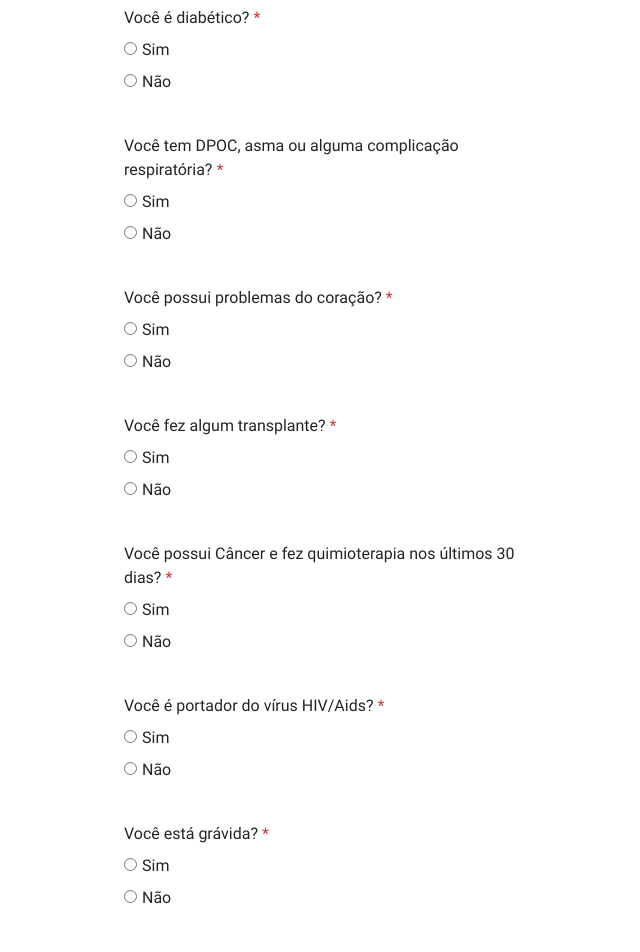
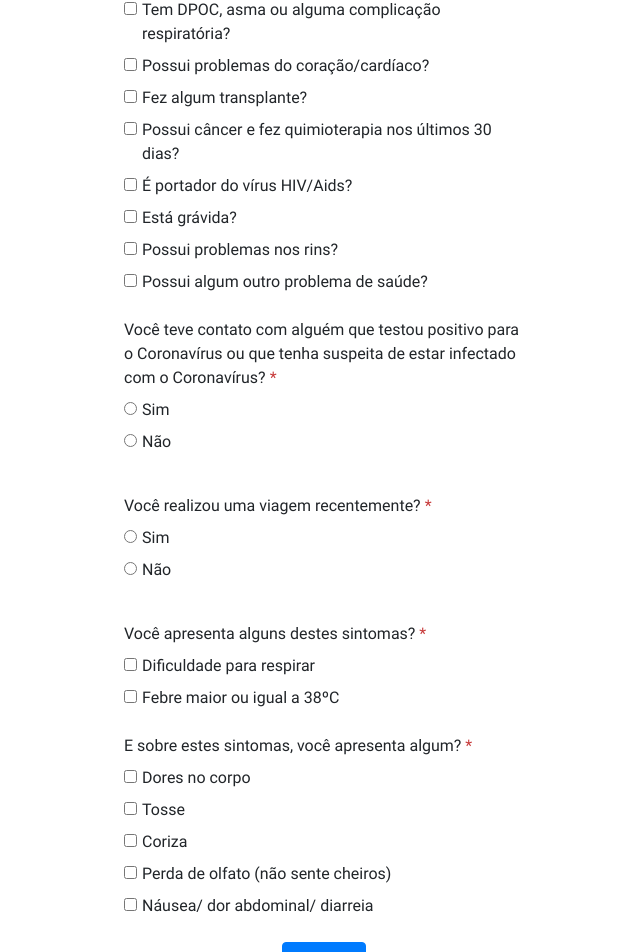
Before and after one commit to empresaejec/SiteComiteEnfrentamento, a React (Create React App) app: page / in a window 1280 px wide. Shown: the part 757-1709 px from the top of the page, without its empty margins (316-956 px from the left). Built offline with nearby package versions, Linux system fonts and the light colour scheme.

Commit message:
Added the form's result

```diff
--- a/src/components/Checkbox/index.jsx
+++ b/src/components/Checkbox/index.jsx
@@ -7,6 +7,7 @@ import "./styles.css";
 const Checkbox = ({ checked, name, value, label, onChange }) => {
   return (
     <div className="form-checkbox">
+      <div>
         <input
           type="checkbox"
           name={name}
@@ -14,7 +15,10 @@ const Checkbox = ({ checked, name, value, label, onChange }) => {
           value={value}
           onChange={onChange}
         />
+      </div>
+      <div>
         <label>{label}</label>
+      </div>
     </div>
   )
 }
--- a/src/components/Checkbox/styles.css
+++ b/src/components/Checkbox/styles.css
@@ -1,3 +1,7 @@
+.form-checkbox{
+    display: flex;
+}
+
 .form-checkbox label{
     margin-left: 5px;
 }
--- a/src/components/Form/index.jsx
+++ b/src/components/Form/index.jsx
@@ -17,8 +17,31 @@ import ReactLoading from 'react-loading';
 // Styles
 import './styles.css';
 
+const resultData = [
+    {
+        title: "",
+        guidelines: [
+            "Considerando as informações que você me apresentou, recomendamos que mantenha as medidas de prevenção e o distanciamento social. Recomendamos que qualquer mudança nos seus sintomas, por favor, dirija-se ao Centro de triagem de seu município. Caso seu município não conte com centro de triagem, entre em contato com a sua Unidade Básica de Saúde."
+        ]
+    },
+    {
+        title: "Buscar o Centro de Triagem",
+        guidelines: [
+            "Se você é de Araranguá, considerando as informações que você me apresentou, você deve ir até o Centro de Triagem localizado no Centro Comunitário do Santuário Nossa Senhora Mãe dos homens.",
+            "Se você não é de Araranguá, entre em contato com a sua Unidade Básica de Saúde para saber aonde você deve ir para passar por avaliação médica."
+        ]
+    },
+    {
+        title: "Manter o Isolamento Familiar e Buscar o Centro de Triagem em Caso de Piora dos Sintomas",
+        guidelines: [
+            "Considerando as informações que você me apresentou, recomendamos que faça o isolamento familiar por 14 dias. Em caso de qualquer mudança em seus sintomas, busque o Centro de Triagem de seu município. Caso seu município não conte com centro de triagem, entre em contato com a sua Unidade Básica de Saúde."
+        ]
+    },
+]
+
 const WholeForm = () => {
     const [formState, setFormState] = useState('form');
+    const [result, setResult] = useState(0);
 
     const formik = useFormik({
         initialValues: {
@@ -28,26 +51,25 @@ const WholeForm = () => {
             city:"",
             uf:"",
             q1:"",
-            q2:"",
+            q2:[],
             q3:"",
             q4:"",
-            q5:"",
-            q6:"",
-            q7:"",
-            q8:"",
-            q9:"",
-            q10:"",
-            q11:"",
-            q12:"",
-            q13:"",
-            q14:[],
+            q5:[],
+            q6:[],
         },
         onSubmit: (values) => {
             setFormState('loading');
 
             const old = (new Date()).getFullYear() - (new Date(values.birthday)).getFullYear();
-            console.log(values);
-            console.log(old)
+
+            // Case the person has more than 60 years old, had/has some health problems, has any strong symptom or 4 or more light symptoms
+            if(old >= 60 || values.q2.length > 0 || values.q5.length > 0 || values.q6.length >= 4)
+                setResult(1); // First result in the result array
+            else if(values.q6.length >= 3 || values.q3 === "true" || values.q4 === "true")
+                setResult(2);
+            else
+                setResult(0);
+            setFormState('result');
         },
     })
 
@@ -58,7 +80,16 @@ const WholeForm = () => {
                 <ReactLoading type="spin" color="#1659bf" height={32} width={32} />
             </div>
         )
-    return(
+    else if(formState === 'result')
+        return (
+            <div className="result-container">
+                {resultData[result].title ? <h2>{resultData[result].title}</h2> : <></>}
+                <div>
+                    {resultData[result].guidelines.map(guide => <p>{guide}</p>)}
+                </div>
+            </div>
+        )
+    else return(
         <Form onSubmit={formik.handleSubmit}>
             <h2>
                 Inquérito de direcionamento
@@ -131,78 +162,49 @@ const WholeForm = () => {
                 required
                 {...formik.getFieldProps('q1')}
             />
+            <Form.Group>
+                <label className="question">
+                Assinale as alternativas abaixo que sejam verdadeiras. Você: <span className="required-icon">*</span>
+                </label>
+                <Checkbox required checked={formik.values.q2.includes("1")} onChange={formik.handleChange} name="q2" value="1" label="É hipertenso?" />
+                <Checkbox required checked={formik.values.q2.includes("2")} onChange={formik.handleChange} name="q2" value="2" label="É diabético" />
+                <Checkbox required checked={formik.values.q2.includes("3")} onChange={formik.handleChange} name="q2" value="3" label="Tem DPOC, asma ou alguma complicação respiratória?" />
+                <Checkbox required checked={formik.values.q2.includes("4")} onChange={formik.handleChange} name="q2" value="4" label="Possui problemas do coração/cardíaco?" />
+                <Checkbox required checked={formik.values.q2.includes("5")} onChange={formik.handleChange} name="q2" value="5" label="Fez algum transplante?" />
+                <Checkbox required checked={formik.values.q2.includes("6")} onChange={formik.handleChange} name="q2" value="6" label="Possui câncer e fez quimioterapia nos últimos 30 dias?" />
+                <Checkbox required checked={formik.values.q2.includes("7")} onChange={formik.handleChange} name="q2" value="7" label="É portador do vírus HIV/Aids?" />
+                <Checkbox required checked={formik.values.q2.includes("8")} onChange={formik.handleChange} name="q2" value="8" label="Está grávida?" />
+                <Checkbox required checked={formik.values.q2.includes("9")} onChange={formik.handleChange} name="q2" value="9" label="Possui problemas nos rins?" />
+                <Checkbox required checked={formik.values.q2.includes("10")} onChange={formik.handleChange} name="q2" value="10" label="Possui algum outro problema de saúde?" />
+            </Form.Group>
             <Radio
-                question = "Você é hipertenso?"
-                required
-                {...formik.getFieldProps('q2')}
-            />
-            <Radio
-                question = "Você é diabético? "
+                question = "Você teve contato com alguém que testou positivo para o Coronavírus ou que tenha suspeita de estar infectado com o Coronavírus?"
                 required
                 {...formik.getFieldProps('q3')}
             />
             <Radio
-                question = "Você tem DPOC, asma ou alguma complicação respiratória?"
+                question = "Você realizou uma viagem recentemente?"
                 required
                 {...formik.getFieldProps('q4')}
-            />
-            <Radio
-                question = "Você possui problemas do coração?"
-                required
-                {...formik.getFieldProps('q5')}
-            />
-            <Radio
-                question = "Você fez algum transplante?"
-                required
-                {...formik.getFieldProps('q6')}
-            />
-            <Radio
-                question = "Você possui Câncer e fez quimioterapia nos últimos 30 dias?"
-                required
-                {...formik.getFieldProps('q7')}
-            />
-            <Radio
-                question = "Você é portador do vírus HIV/Aids?"
-                required
-                {...formik.getFieldProps('q8')}
-            />
-            <Radio
-                question = "Você está grávida?"
-                required
-                {...formik.getFieldProps('q9')}
-            />
-            <Radio
-                question = "Você possui problemas nos rins?"
-                required
-                {...formik.getFieldProps('q10')}
-            />
-            <Radio
-                question = "Você possui algum outro problema de saúde?"
-                required
-                {...formik.getFieldProps('q11')}
-            />
-            <Radio
-                question = "Você teve contato com alguém que testou positivo para o Coronavírus ou que tenha suspeita de estar infectado com o Coronavírus?"
-                required
-                {...formik.getFieldProps('q12')}
-            />
-            <Radio
-                question = "Você realizou uma viagem recentemente?"
-                required
-                {...formik.getFieldProps('q13')}
             />
 
             <Form.Group>
                 <label className="question">
-                Quais desses sintomas você apresenta? <span className="required-icon">*</span>
+                Você apresenta alguns destes sintomas? <span className="required-icon">*</span>
                 </label>
-                <Checkbox required checked={formik.values.q14.includes("1")} onChange={formik.handleChange} name="q14" value="1" label="Dificuldade para respirar" />
-                <Checkbox required checked={formik.values.q14.includes("2")} onChange={formik.handleChange} name="q14" value="2" label="Febre maior ou igual a 38ºC" />
-                <Checkbox required checked={formik.values.q14.includes("3")} onChange={formik.handleChange} name="q14" value="3" label="Dores no corpo" />
-                <Checkbox required checked={formik.values.q14.includes("4")} onChange={formik.handleChange} name="q14" value="4" label="Tosse" />
-                <Checkbox required checked={formik.values.q14.includes("5")} onChange={formik.handleChange} name="q14" value="5" label="Coriza" />
-                <Checkbox required checked={formik.values.q14.includes("6")} onChange={formik.handleChange} name="q14" value="6" label="Perda de olfato (não sente cheiros)" />
-                <Checkbox required checked={formik.values.q14.includes("7")} onChange={formik.handleChange} name="q14" value="7" label="Náusea/ dor abdominal/ diarreia" />
+                <Checkbox required checked={formik.values.q5.includes("1")} onChange={formik.handleChange} name="q5" value="1" label="Dificuldade para respirar" />
+                <Checkbox required checked={formik.values.q5.includes("2")} onChange={formik.handleChange} name="q5" value="2" label="Febre maior ou igual a 38ºC" />
+            </Form.Group>
+
+            <Form.Group>
+                <label className="question">
+                E sobre estes sintomas, você apresenta algum? <span className="required-icon">*</span>
+                </label>
+                <Checkbox required checked={formik.values.q6.includes("1")} onChange={formik.handleChange} name="q6" value="1" label="Dores no corpo" />
+                <Checkbox required checked={formik.values.q6.includes("2")} onChange={formik.handleChange} name="q6" value="2" label="Tosse" />
+                <Checkbox required checked={formik.values.q6.includes("3")} onChange={formik.handleChange} name="q6" value="3" label="Coriza" />
+                <Checkbox required checked={formik.values.q6.includes("4")} onChange={formik.handleChange} name="q6" value="4" label="Perda de olfato (não sente cheiros)" />
+                <Checkbox required checked={formik.values.q6.includes("5")} onChange={formik.handleChange} name="q6" value="5" label="Náusea/ dor abdominal/ diarreia" />
             </Form.Group>
 
 
--- a/src/components/Form/styles.css
+++ b/src/components/Form/styles.css
@@ -15,7 +15,7 @@ form .form-group{
 }
 
 .container{
-    min-height: 90%;
+    min-height: 75%;
 }
 
 .loading-container{
@@ -25,3 +25,10 @@ form .form-group{
     justify-content: center;
     align-items: center;
 }
+
+.result-container{
+    margin: 0 auto;
+    padding: 10px 0;
+    text-align: center;
+    max-width: 800px;
+}
```
Also changed, not shown: public/manifest.json. Lines whose indentation alone changed are shown as unchanged.
